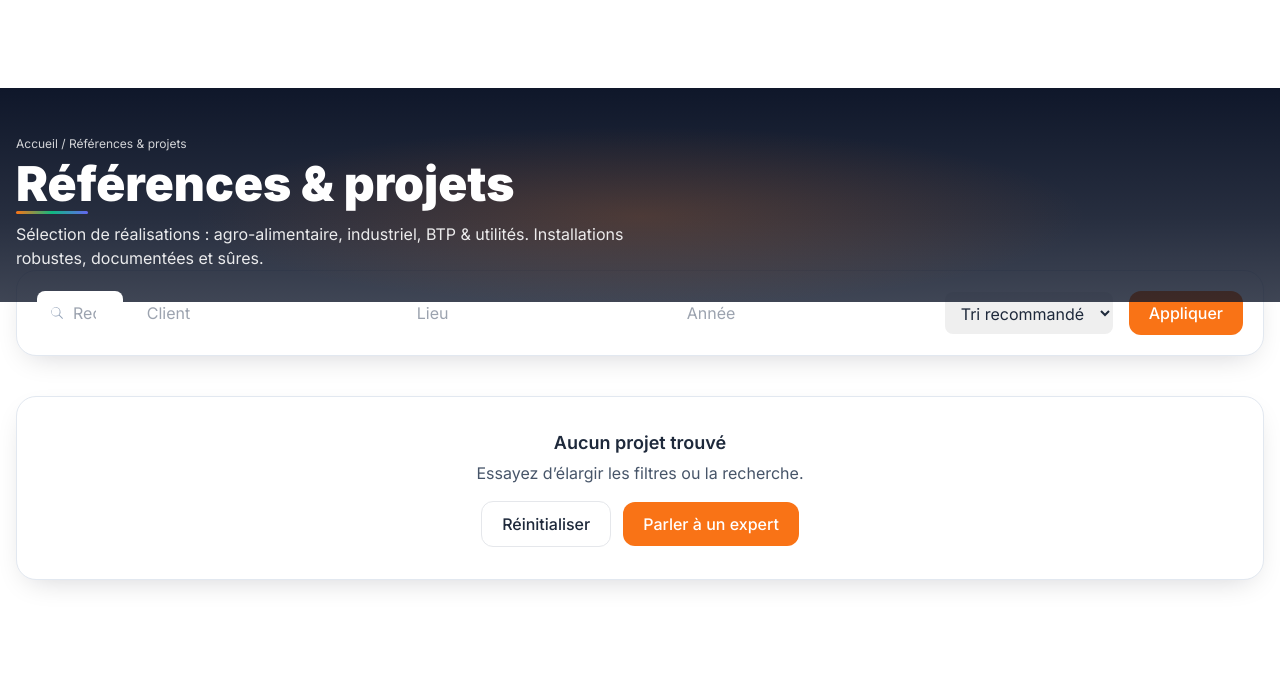
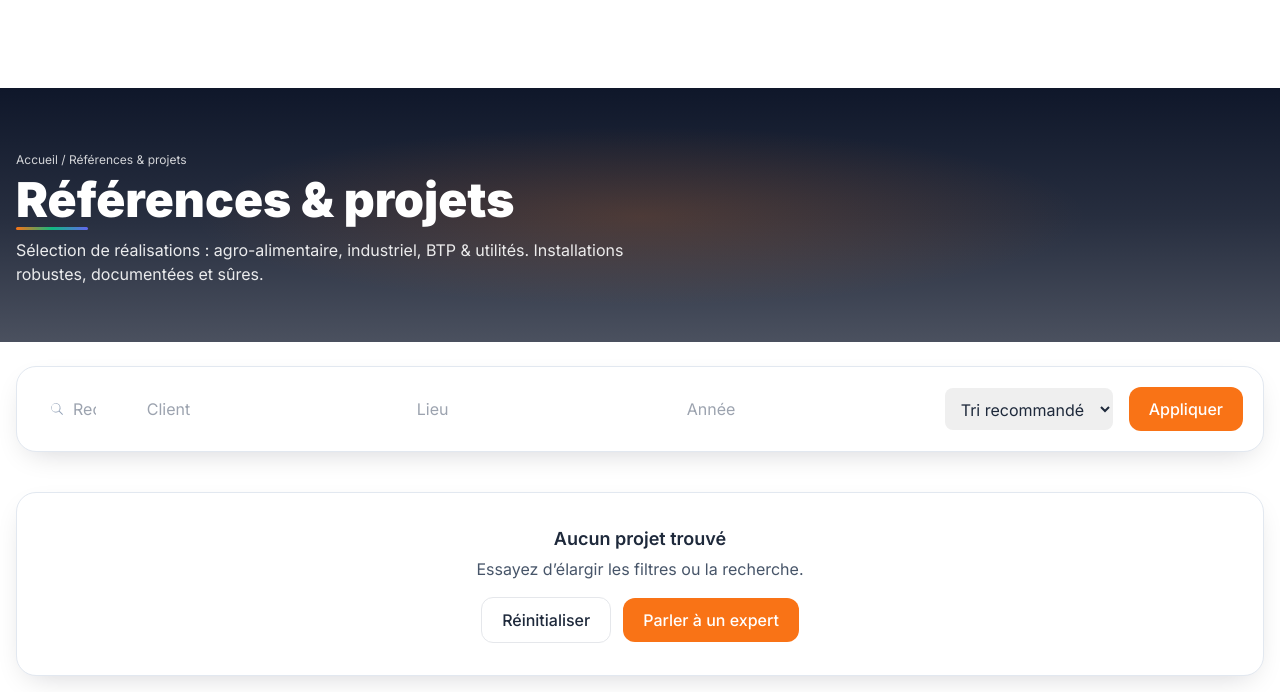
Before and after one commit to HamaBarhamou/annoorsite, a Django app: page /projects/ in a window 1280 px wide. Shown: the part 65-757 px from the top of the page. Run offline with Django 5.2, Linux system fonts and the light colour scheme; data that the repository does not hold is empty; some libraries are stand-ins or nearby versions.

Commit message:
fix(ui): espacement sous header sticky en page projets - Retirer marges négatives de la barre d’outils (-mt-6) → mt-4/md:mt-6 - Augmenter padding du HERO (pt-14/md:pt-16, pb-12/md:pb-14) - Empêche la collision visuelle avec le header collant

```diff
--- a/templates/projects_list.html
+++ b/templates/projects_list.html
@@ -24,14 +24,15 @@
   </script>
 {% endblock %}
 
-
 {% block content %}
 
 <!-- HERO -->
 <section class="relative overflow-hidden">
   <div class="absolute inset-0 h-[16rem] bg-gradient-to-b from-ink-900 via-ink-900/90 to-ink-900/75"></div>
   <div class="absolute inset-0 h-[16rem] bg-[radial-gradient(closest-side,rgba(249,115,22,.18),transparent_70%)]"></div>
-  <div class="relative container text-white pt-12 pb-8">
+
+  <!-- ↑ On augmente le padding bas pour dégager la zone sous le header -->
+  <div class="relative container text-white pt-14 md:pt-16 pb-12 md:pb-14">
     <nav class="text-xs opacity-80 mb-2">
       <a href="/" class="hover:underline">Accueil</a> / <span>Références & projets</span>
     </nav>
@@ -41,7 +42,8 @@
 </section>
 
 <!-- BARRE OUTILS (recherche + filtres + tri) -->
-<section class="container -mt-6 md:-mt-8">
+<!-- ↓ On retire les marges négatives, on met un espacement positif -->
+<section class="container mt-4 md:mt-6">
   <form method="get" class="card p-4 md:p-5">
     <div class="flex flex-col md:flex-row md:items-center gap-3">
 
@@ -124,7 +126,6 @@
       {% endfor %}
     </div>
 
-    <!-- Pagination (si fournie par la vue) -->
     {% if page_obj %}
       <div class="mt-8 flex items-center justify-between text-sm">
         <div class="text-slate-600">
@@ -153,7 +154,6 @@
       </div>
     {% endif %}
   {% else %}
-    <!-- État vide -->
     <div class="card p-8 text-center">
       <h2 class="text-lg font-semibold">Aucun projet trouvé</h2>
       <p class="mt-1 text-slate-600">Essayez d’élargir les filtres ou la recherche.</p>
```
